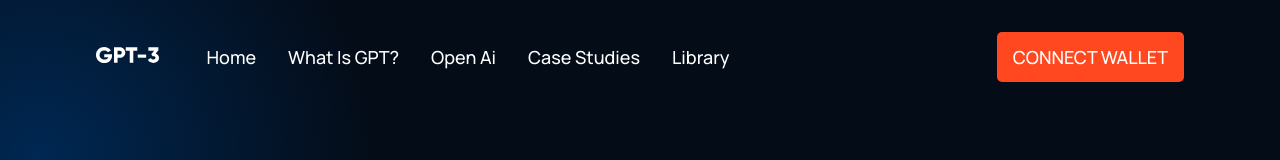
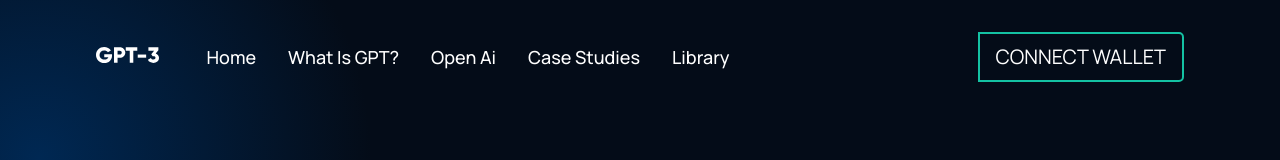
Before and after one commit to GloryDream413/ImageGenerateWebsite_MagicAI, a React (Create React App) app in the folder frontend/: page / in a window 1280 px wide. Shown: the top 160 px of the page. Built offline with nearby package versions, Linux system fonts and the light colour scheme.

Commit message:
CONNECT WALLET Button Style Changed.

```diff
--- a/frontend/src/components/navbar/navbar.css
+++ b/frontend/src/components/navbar/navbar.css
@@ -67,7 +67,7 @@
 
 .gpt3__navbar-sign button,
 .gpt3__navbar-menu_container button {
-    padding: 0.5rem 1rem;
+    /* padding: 0.5rem 1rem;
     color: #fff;
     background: #FF4820;
     font-family: var(--font-family);
@@ -78,7 +78,23 @@
     border: 0;
     outline: none;
 
+    cursor: pointer; */
+
+    flex: 1;
+    width: 100%;
+    min-height: 50px;
+    font-family: var(--font-family);
+    font-weight: 400;
+    font-size: 20px;
+    line-height: 28px;
+    background: transparent;
+    border: 2px solid #14c2a3;
+    padding: 0 1rem;
+    color: #fff;
     cursor: pointer;
+    outline: none;
+    border-top-right-radius: 5px;
+    border-bottom-right-radius: 5px;
 }
 
 .gpt3__navbar-menu {
--- a/frontend/src/containers/header/Header.jsx
+++ b/frontend/src/containers/header/Header.jsx
@@ -35,7 +35,7 @@
       <div className="gpt3__header-content">
         <h1 className="gradient__text">IMAGE GENERATOR</h1>
         <textarea
-          class="desc"
+          className="desc"
           placeholder="Enter your imagine"
           name="prompt"
           value={prompt}
```
